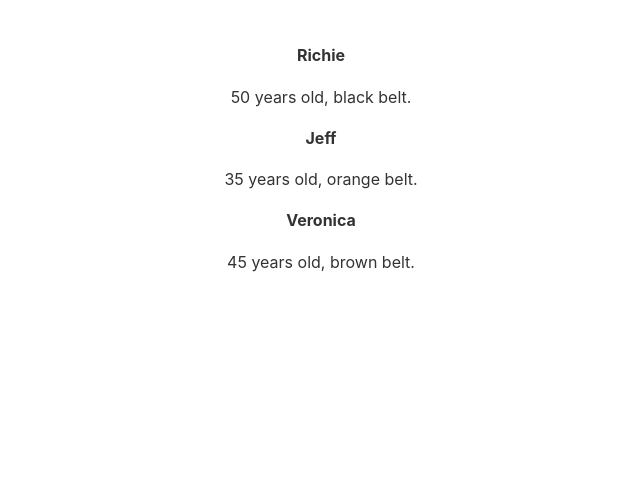
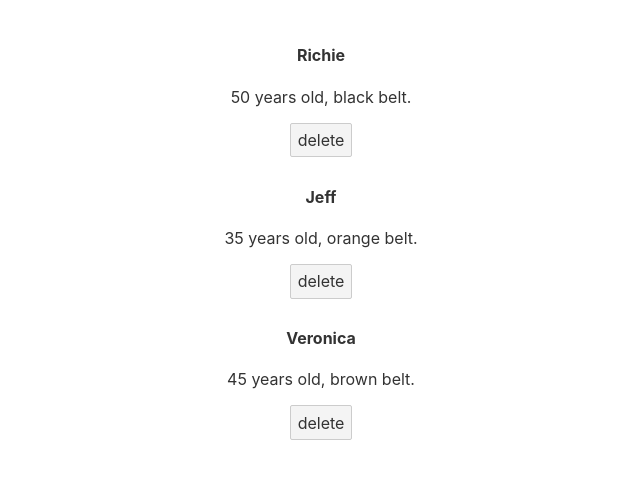
Before and after one commit to RHaddlesey/SvelteTutorials, a Svelte app in the folder svelte-app/: page / in a window 1280 px wide. Shown: the top 478 px of the page, without its empty margins (319-959 px from the left). Built offline with nearby package versions, Linux system fonts and the light colour scheme.

Commit message:
deleting a person from the array using filter

```diff
--- a/svelte-app/src/App.svelte
+++ b/svelte-app/src/App.svelte
@@ -4,6 +4,13 @@
     { name: "Jeff", beltColour: "orange", age: 35, id: 2 },
     { name: "Veronica", beltColour: "brown", age: 45, id: 3 },
   ];
+
+  const handleClick = (id) => {
+    // delete person from people
+    // console.log(id)
+    people = people.filter((person) => person.id != id)
+    // this checks if the person is the person = true/false. If it is true, it only returns that person... so we have to say if it is not true !=. That way, the people that do not = people will be returned instead. It is a bit backward, but makes sense because it is a truthy statement.
+  }
 </script>
 
 <main>
@@ -12,12 +19,14 @@
   <div>
     <h4>{person.name}</h4>
     <p>{person.age} years old, {person.beltColour} belt.</p>
+    <button on:click={() => handleClick(person.id)}>delete</button>
   </div>
   {:else}
   <p>There are no data to show...</p>
   {/each}
 </main>
-<!-- the else is if there are no data, then output this. So if the array is empty, we still get an output to let us know it is empty! -->
+<!-- the else is if there are no data, then output this. So if the array is empty, we still get an output to let us know it is empty!
+  // we have to make the event handler pass the data to the function. As in - (person.id) - but if we do that as just {handleClick(person.id)} then becuase we have a () it will invoke the function everytime, so we have to make it an arrow function so it is not invoked until the onClick event. So we wrap the function inside a function! -->
 
 <style>
   main {
```
